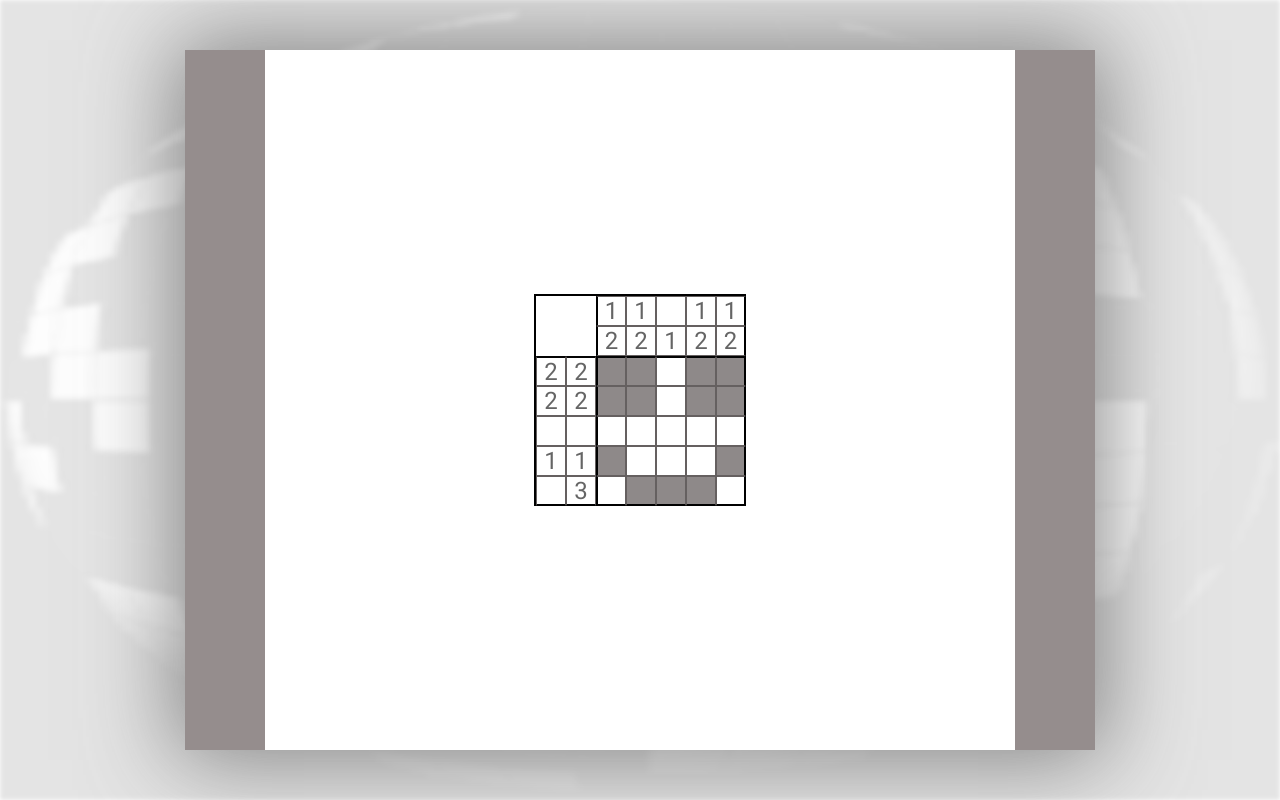
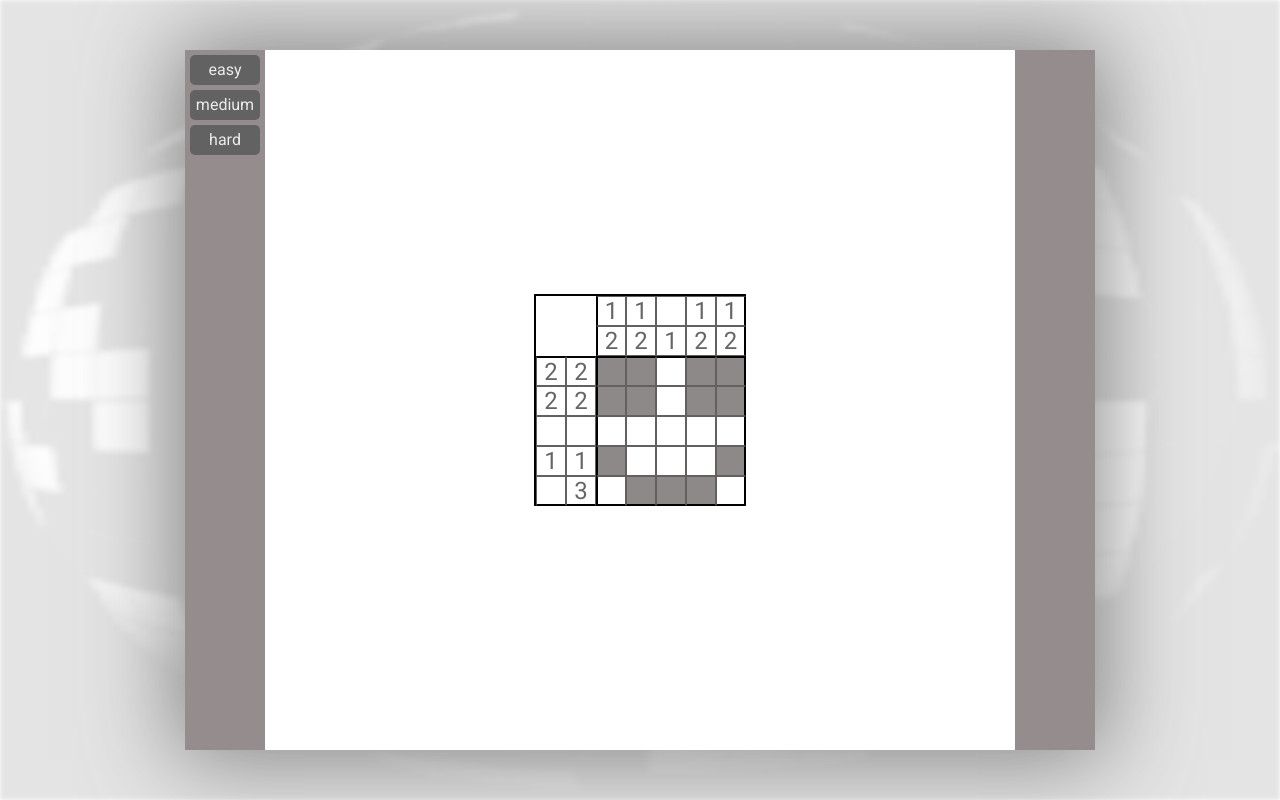
Before and after one commit to Alexey888888/23Q4, a website with bundled scripts: page nonograms/index.html in a window 1280 px wide. Built offline with nearby package versions, Linux system fonts and the light colour scheme.

Commit message:
feat: add buttons to change level

```diff
--- a/nonograms/src/js/main.js
+++ b/nonograms/src/js/main.js
@@ -31,7 +31,7 @@ const toolsUp = new Node({
   parentNode: gameBoxWrapper.node,
 });
 const toolsUpWrapper = new Node({
-  className: ['tools-up__wrapper'],
+  classNames: ['tools-up__wrapper'],
   parentNode: toolsUp.node,
 });
 const gameBoard = new Node({
@@ -47,7 +47,7 @@ const toolsDown = new Node({
   parentNode: gameBoxWrapper.node,
 });
 const toolsDownWrapper = new Node({
-  className: ['tools-down__wrapper'],
+  classNames: ['tools-down__wrapper'],
   parentNode: toolsDown.node,
 });
 // ----------------------------------------------------------
@@ -59,6 +59,28 @@ const modalWindowInner = new Node({
   classNames: ['modal-window__inner'],
   parentNode: modalWindow.node,
 });
+// ----------------------------------------------------------
+const levelBtnWrapper = new Node({
+  classNames: ['level-btn__wrapper'],
+  parentNode: toolsUpWrapper.node,
+});
+
+const levelBtnEasy = new Node({
+  classNames: ['btn', 'level-btn__easy'],
+  parentNode: levelBtnWrapper.node,
+  texContent: 'easy',
+});
+const levelBtnMedium = new Node({
+  classNames: ['btn', 'level-btn__medium'],
+  parentNode: levelBtnWrapper.node,
+  texContent: 'medium',
+});
+const levelBtnHard = new Node({
+  classNames: ['btn', 'level-btn__hard'],
+  parentNode: levelBtnWrapper.node,
+  texContent: 'hard',
+});
+
 // ----------------------------------------------------------
 let originalFullTemplateArr = null;
 let currentTemplateArr = null;
@@ -259,11 +281,13 @@ function checkGameStatus() {
 function addClickHandler() {
   body.addEventListener('click', (event) => {
     if (event.target.classList.contains('field__cell')) {
+      if (event.target.classList.contains('field__cell')) {
         event.target.classList.toggle('black');
       }
       const numClickedRow = getNumClickedRow(event);
       const numClickedCell = getNumClickedCell(event);
       fillCurrentTemplateArr(numClickedRow, numClickedCell, event);
+    }
   });
 }
 
@@ -272,8 +296,32 @@ addClickHandler();
 // ----
 
 function openModal(flag) {
+  modalWindowInner.node.textContent = '';
+  if (modalWindow.node.classList.contains('modal-window_open')) {
+    closeModalWindow();
+  }
+  setTimeout(() => {
     if (flag === 'win') {
       modalWindowInner.addText('Great! You have solved the nonogram!');
     }
     modalWindow.addClass('modal-window_open');
+  }, 500);
 }
+
+function closeModalWindow() {
+  modalWindow.removeClass('modal-window_open');
+}
+
+// ---
+const levelBtnArr = [];
+
+function createLevelBtn() {
+  levelBtnArr.push(levelBtnEasy.node, levelBtnMedium.node, levelBtnHard.node);
+  levelBtnArr.forEach((btn) =>
+    btn.addEventListener('click', (event) => {
+      openModal('level', event);
+    }),
+  );
+}
+
+createLevelBtn();
--- /dev/null
+++ b/nonograms/src/styles/sass/base/_buttons.scss
@@ -0,0 +1,15 @@
+.btn {
+  font-size: 16px;
+  background: #626262;
+  color: #ebebeb;
+  border-radius: 5px;
+  display: flex;
+  justify-content: center;
+  align-items: center;
+  margin: 5px;
+  cursor: pointer;
+
+  &:hover {
+    scale: 1.05;
+  }
+}
--- a/nonograms/src/styles/sass/main.scss
+++ b/nonograms/src/styles/sass/main.scss
@@ -3,6 +3,7 @@
 //--Base
 @import './base/default';
 @import './base/base';
+@import './base/buttons';
 
 //--Components
 @import './components/game-box';
```
Also changed, not shown: nonograms/src/styles/css/main.css, 1 other file. Lines whose indentation alone changed are shown as unchanged.
